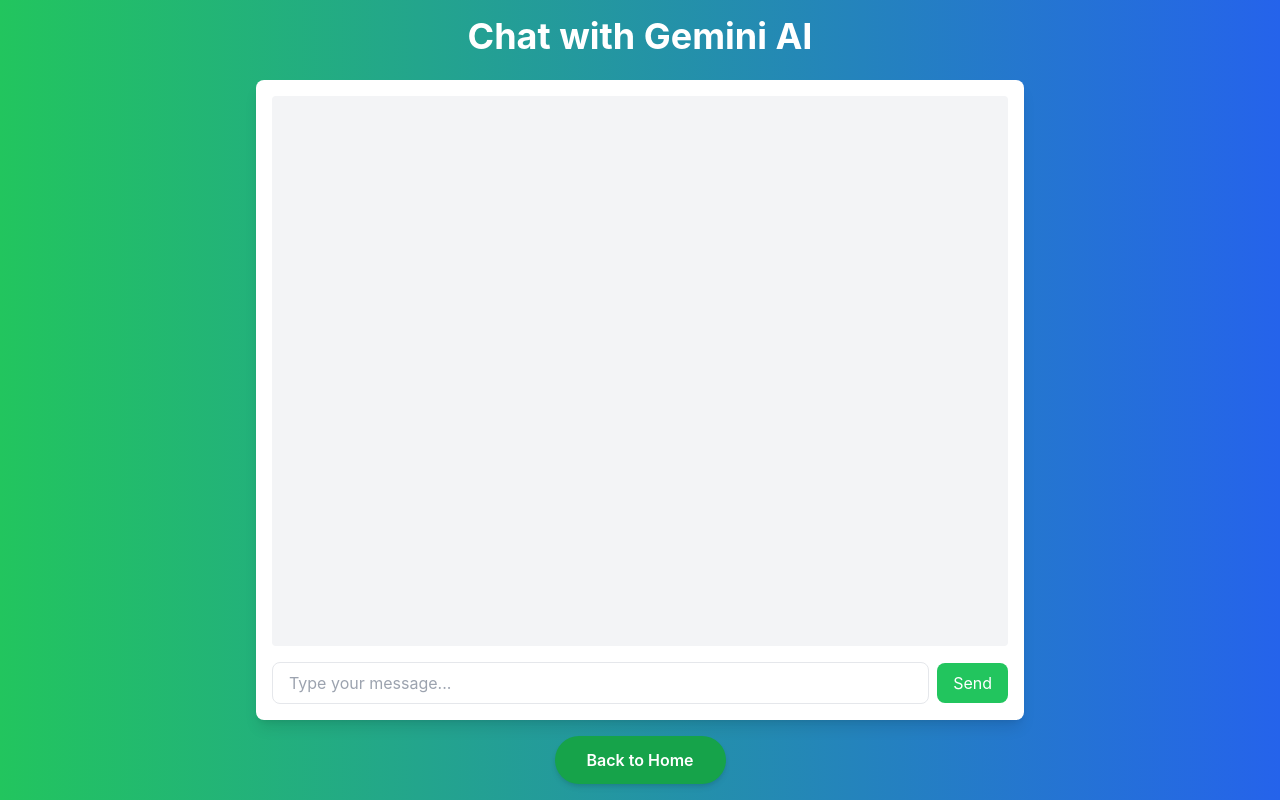
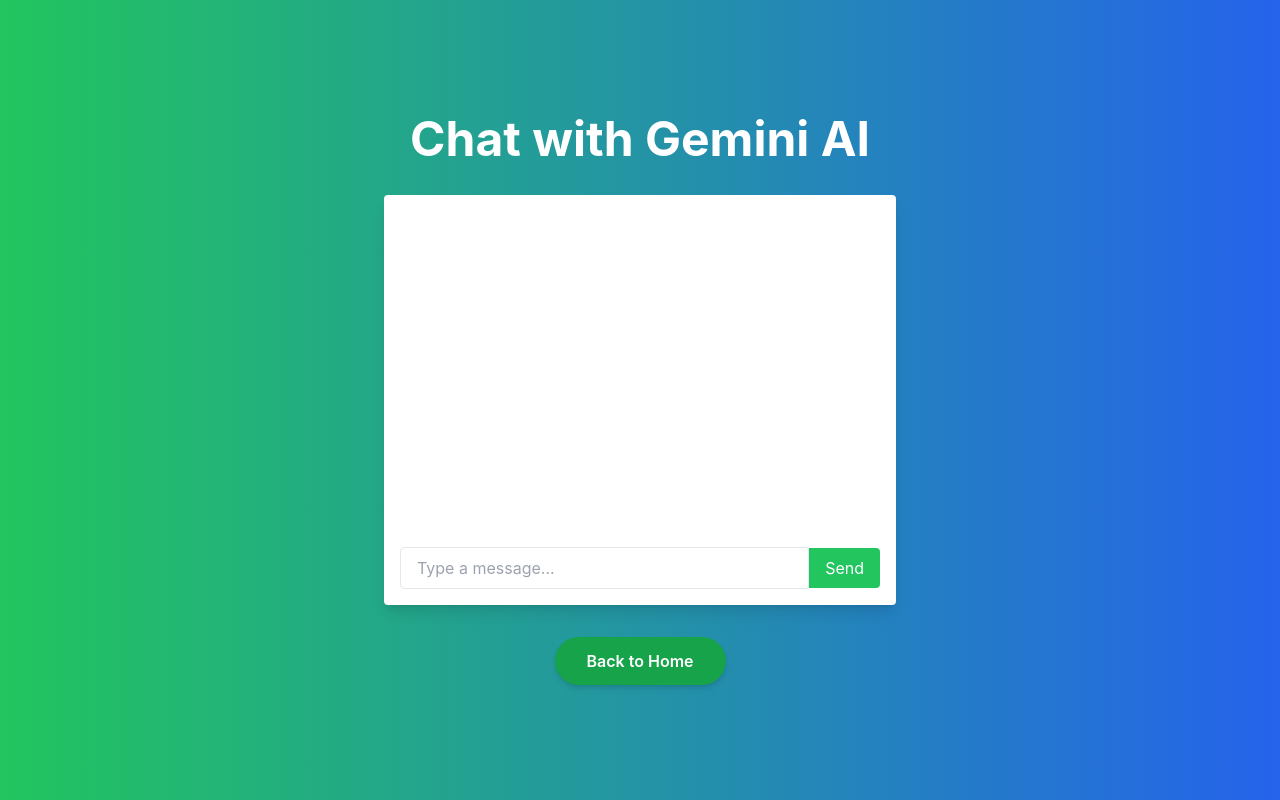
Before and after one commit to hewzCode/TravelMedic, a React (Create React App) app: page /#/chat in a window 1280 px wide. Built offline with nearby package versions, Linux system fonts and the light colour scheme.

Commit message:
Firebase added

```diff
--- a/package.json
+++ b/package.json
@@ -8,6 +8,7 @@
     "@testing-library/react": "^13.4.0",
     "@testing-library/user-event": "^13.5.0",
     "axios": "^1.7.7",
+    "firebase": "^11.0.2",
     "react": "^18.3.1",
     "react-dom": "^18.3.1",
     "react-router-dom": "^6.28.0",
--- /dev/null
+++ b/src/firebase-config.js
@@ -0,0 +1,21 @@
+// firebase-config.js
+import { initializeApp } from 'firebase/app';
+import { getAuth } from 'firebase/auth';
+
+const firebaseConfig = {
+  apiKey: "AIzaSyBIeFEukLAitagI5apERsfnUlKBieOl7bY",
+  authDomain: "travelmedic-af210.firebaseapp.com",
+  projectId: "travelmedic-af210",
+  storageBucket: "travelmedic-af210.firebasestorage.app",
+  messagingSenderId: "111585316127",
+  appId: "1:111585316127:web:503259c3f7718d6aac342a",
+  measurementId: "G-Y49RWL00FC"
+};
+
+// Initialize Firebase
+const app = initializeApp(firebaseConfig);
+
+// Get Firebase auth instance
+const auth = getAuth(app);
+
+export { auth };
--- a/src/pages/ChatPage.js
+++ b/src/pages/ChatPage.js
@@ -10,7 +10,6 @@ function ChatPage() {
   const typingIntervalRef = useRef(null);
   const stopTypingFlag = useRef(false);
   const chatContainerRef = useRef(null);
-  const inputRef = useRef(null); // Ref for the input field
 
   const navigate = useNavigate();
 
@@ -38,13 +37,6 @@ function ChatPage() {
     return () => {
       if (typingIntervalRef.current) clearInterval(typingIntervalRef.current);
     };
-  }, [botTyping]);
-
-  // Focus on the input field when the bot is done typing or typing is canceled
-  useEffect(() => {
-    if (!botTyping && inputRef.current) {
-      inputRef.current.focus();
-    }
   }, [botTyping]);
 
   // Simulate typing word by word
@@ -95,6 +87,21 @@ function ChatPage() {
     }
   };
 
+  // Stop typing function
+  const stopTyping = () => {
+    stopTypingFlag.current = true; // Stop the typing simulation
+
+    // Clear typing animation
+    if (typingIntervalRef.current) {
+      clearInterval(typingIntervalRef.current);
+      typingIntervalRef.current = null;
+    }
+
+    // Stop bot typing and leave the current message as is
+    setBotTyping(false);
+  };
+
+  // Handle Enter key press in input
   const handleKeyDown = (e) => {
     if (e.key === "Enter" && !botTyping) {
       e.preventDefault(); // Prevent default newline behavior
@@ -102,40 +109,26 @@ function ChatPage() {
     }
   };
 
-  const stopTyping = () => {
-    stopTypingFlag.current = true;
+  return (
+    <div className="min-h-screen bg-gradient-to-r from-green-500 to-blue-600 flex flex-col items-center justify-center">
+      <h1 className="text-5xl font-bold text-white mb-8">Chat with Gemini AI</h1>
 
-    if (typingIntervalRef.current) {
-      clearInterval(typingIntervalRef.current);
-      typingIntervalRef.current = null;
-    }
-
-    setBotTyping(false);
-  };
-
-  return (
-    <div className="min-h-screen bg-gradient-to-r from-green-500 to-blue-600 flex flex-col items-center justify-center p-4">
-      <h1 className="text-3xl sm:text-4xl font-bold text-white mb-6 text-center">
-        Chat with Gemini AI
-      </h1>
-
-      <div className="w-full max-w-3xl bg-white p-4 rounded-lg shadow-lg flex flex-col h-[80vh]">
-        {/* Chat Message Area */}
+      <div className="w-full max-w-lg bg-white p-4 rounded shadow-lg mb-8">
         <div
           ref={chatContainerRef}
-          className="flex-grow overflow-y-auto p-4 bg-gray-100 rounded mb-4"
+          className="overflow-y-auto h-80 mb-4"
         >
           {messages.map((msg, index) => (
             <div key={index} className={`my-2 ${msg.role === "user" ? "text-right" : "text-left"}`}>
               <div
                 className={`inline-block px-4 py-2 rounded-2xl ${
-                  msg.role === "user" ? "bg-blue-500 text-white" : "bg-gray-300 text-black"
+                  msg.role === "user" ? "bg-blue-400 text-white" : "bg-green-200 text-black"
                 }`}
                 style={{
-                  maxWidth: "75%", // Limit chat bubble width
-                  wordWrap: "break-word",
-                  overflowWrap: "break-word",
-                  whiteSpace: "pre-wrap",
+                  maxWidth: "75%", // Limit width of chat bubbles
+                  wordWrap: "break-word", // Ensure text wraps
+                  overflowWrap: "break-word", // Handle long words
+                  whiteSpace: "pre-wrap", // Preserve spaces and handle wrapping
                 }}
               >
                 {msg.content === "." ? dotAnimation : msg.content}
@@ -144,34 +137,37 @@ function ChatPage() {
           ))}
         </div>
 
-        {/* Input and Buttons */}
-        <div className="flex items-center gap-2">
+        <div className="flex items-center">
           <input
-            ref={inputRef} // Attach ref to the input field
             type="text"
             value={input}
             onChange={(e) => setInput(e.target.value)}
-            onKeyDown={handleKeyDown}
-            placeholder="Type your message..."
-            className="flex-grow px-4 py-2 border rounded-lg focus:outline-none"
-            disabled={botTyping}
+            onKeyDown={handleKeyDown} // Add keydown listener for Enter key
+            placeholder="Type a message..."
+            className="flex-grow px-4 py-2 border rounded-l focus:outline-none"
+            disabled={botTyping} // Disable input while the bot is typing
           />
-          <button
-            onClick={botTyping ? stopTyping : sendMessage}
-            className={`px-4 py-2 rounded-lg transition ${
-              botTyping
-                ? "bg-red-500 hover:bg-red-600 text-white"
-                : "bg-green-500 hover:bg-green-600 text-white"
-            }`}
-          >
-            {botTyping ? "Stop" : "Send"}
-          </button>
+          {botTyping ? (
+            <button
+              onClick={stopTyping}
+              className="bg-red-500 text-white px-4 py-2 rounded-r hover:bg-red-600 transition"
+            >
+              Stop
+            </button>
+          ) : (
+            <button
+              onClick={sendMessage}
+              className="bg-green-500 text-white px-4 py-2 rounded-r hover:bg-green-600 transition"
+            >
+              Send
+            </button>
+          )}
         </div>
       </div>
 
       <button
         onClick={() => navigate("/")}
-        className="mt-4 bg-green-600 text-white py-3 px-8 rounded-full font-semibold hover:bg-green-700 transition transform hover:scale-105 shadow-md"
+        className="bg-green-600 text-white py-3 px-8 rounded-full font-semibold hover:bg-green-700 transition transform hover:scale-105 shadow-md"
       >
         Back to Home
       </button>
--- a/src/pages/LoginPage.js
+++ b/src/pages/LoginPage.js
@@ -1,19 +1,39 @@
 // src/pages/LoginPage.js
-import React from 'react';
-import { Link } from 'react-router-dom';
+import React, { useState } from 'react';
+import { Link, useNavigate } from 'react-router-dom';
+import { auth } from '../firebase-config';
+import { signInWithEmailAndPassword } from 'firebase/auth';
 
 function LoginPage() {
+  const [email, setEmail] = useState('');
+  const [password, setPassword] = useState('');
+  const navigate = useNavigate();
+
+  const handleLogin = async (e) => {
+    e.preventDefault();
+    try {
+      await signInWithEmailAndPassword(auth, email, password);
+      alert('Login successful');
+      navigate('/'); // Redirect to the homepage
+    } catch (error) {
+      alert('Login failed. Please check your credentials.');
+      console.error(error.message);
+    }
+  };
+
   return (
     <div className="min-h-screen bg-gradient-to-r from-purple-500 to-indigo-600 flex items-center justify-center">
       <div className="bg-white p-8 rounded-lg shadow-lg w-96">
         <h2 className="text-2xl font-bold mb-4">Log In</h2>
-        <form className="space-y-4">
+        <form onSubmit={handleLogin} className="space-y-4">
           <div>
             <label className="block text-sm font-medium text-gray-700">Email</label>
             <input
               type="email"
               className="w-full px-4 py-2 border rounded-md focus:outline-none focus:ring-2 focus:ring-purple-500"
               placeholder="Enter your email"
+              value={email}
+              onChange={(e) => setEmail(e.target.value)}
             />
           </div>
           <div>
@@ -22,6 +42,8 @@ function LoginPage() {
               type="password"
               className="w-full px-4 py-2 border rounded-md focus:outline-none focus:ring-2 focus:ring-purple-500"
               placeholder="Enter your password"
+              value={password}
+              onChange={(e) => setPassword(e.target.value)}
             />
           </div>
           <button
--- a/src/pages/SignupPage.js
+++ b/src/pages/SignupPage.js
@@ -1,27 +1,39 @@
 // src/pages/SignupPage.js
-import React from 'react';
-import { Link } from 'react-router-dom';
+import React, { useState } from 'react';
+import { Link, useNavigate } from 'react-router-dom';
+import { auth } from '../firebase-config';
+import { createUserWithEmailAndPassword } from 'firebase/auth';
 
 function SignupPage() {
+  const [email, setEmail] = useState('');
+  const [password, setPassword] = useState('');
+  const navigate = useNavigate();
+
+  const handleSignup = async (e) => {
+    e.preventDefault();
+    try {
+      await createUserWithEmailAndPassword(auth, email, password);
+      alert('Signup successful');
+      navigate('/login'); // Redirect to login page
+    } catch (error) {
+      alert('Signup failed.');
+      console.error(error.message);
+    }
+  };
+
   return (
     <div className="min-h-screen bg-gradient-to-r from-purple-500 to-indigo-600 flex items-center justify-center">
       <div className="bg-white p-8 rounded-lg shadow-lg w-96">
         <h2 className="text-2xl font-bold mb-4">Sign Up</h2>
-        <form className="space-y-4">
-          <div>
-            <label className="block text-sm font-medium text-gray-700">Username</label>
-            <input
-              type="text"
-              className="w-full px-4 py-2 border rounded-md focus:outline-none focus:ring-2 focus:ring-purple-500"
-              placeholder="Enter your username"
-            />
-          </div>
+        <form onSubmit={handleSignup} className="space-y-4">
           <div>
             <label className="block text-sm font-medium text-gray-700">Email</label>
             <input
               type="email"
               className="w-full px-4 py-2 border rounded-md focus:outline-none focus:ring-2 focus:ring-purple-500"
               placeholder="Enter your email"
+              value={email}
+              onChange={(e) => setEmail(e.target.value)}
             />
           </div>
           <div>
@@ -30,6 +42,8 @@ function SignupPage() {
               type="password"
               className="w-full px-4 py-2 border rounded-md focus:outline-none focus:ring-2 focus:ring-purple-500"
               placeholder="Enter your password"
+              value={password}
+              onChange={(e) => setPassword(e.target.value)}
             />
           </div>
           <button
```
Also changed, not shown: 1 other file (tests, documents, lock files or other folders).
